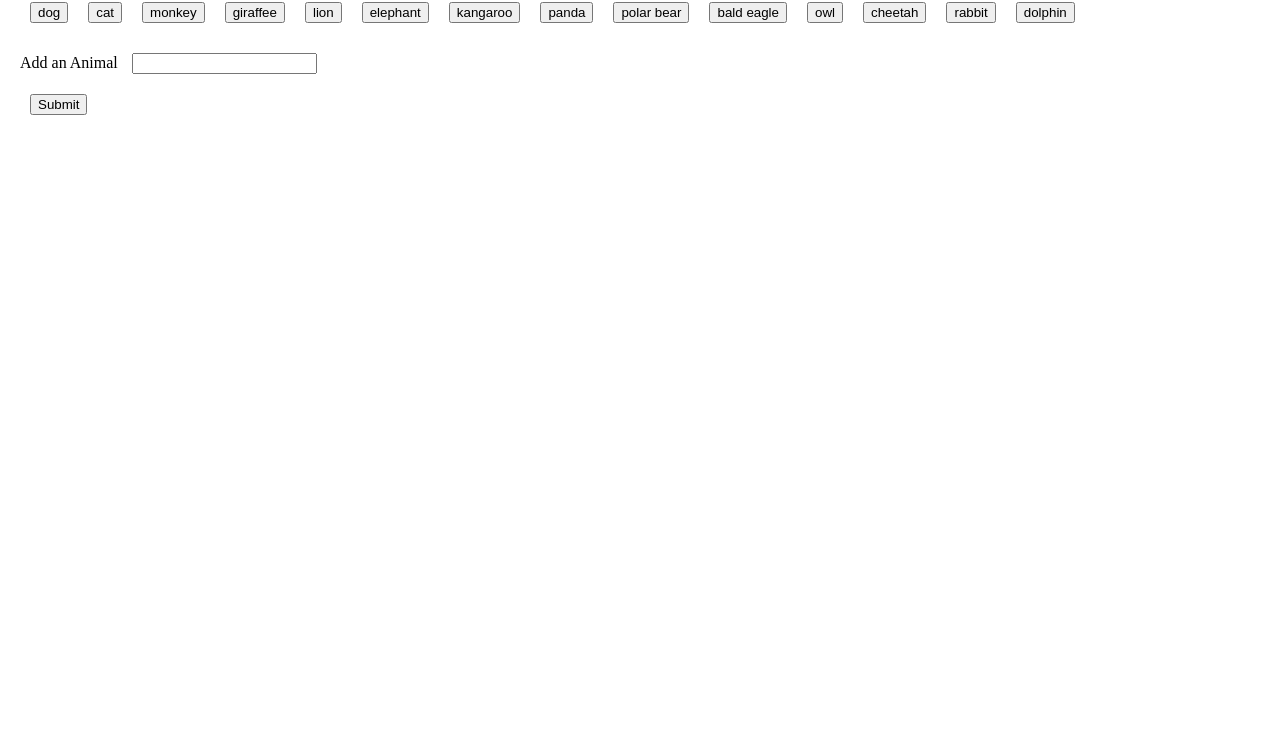
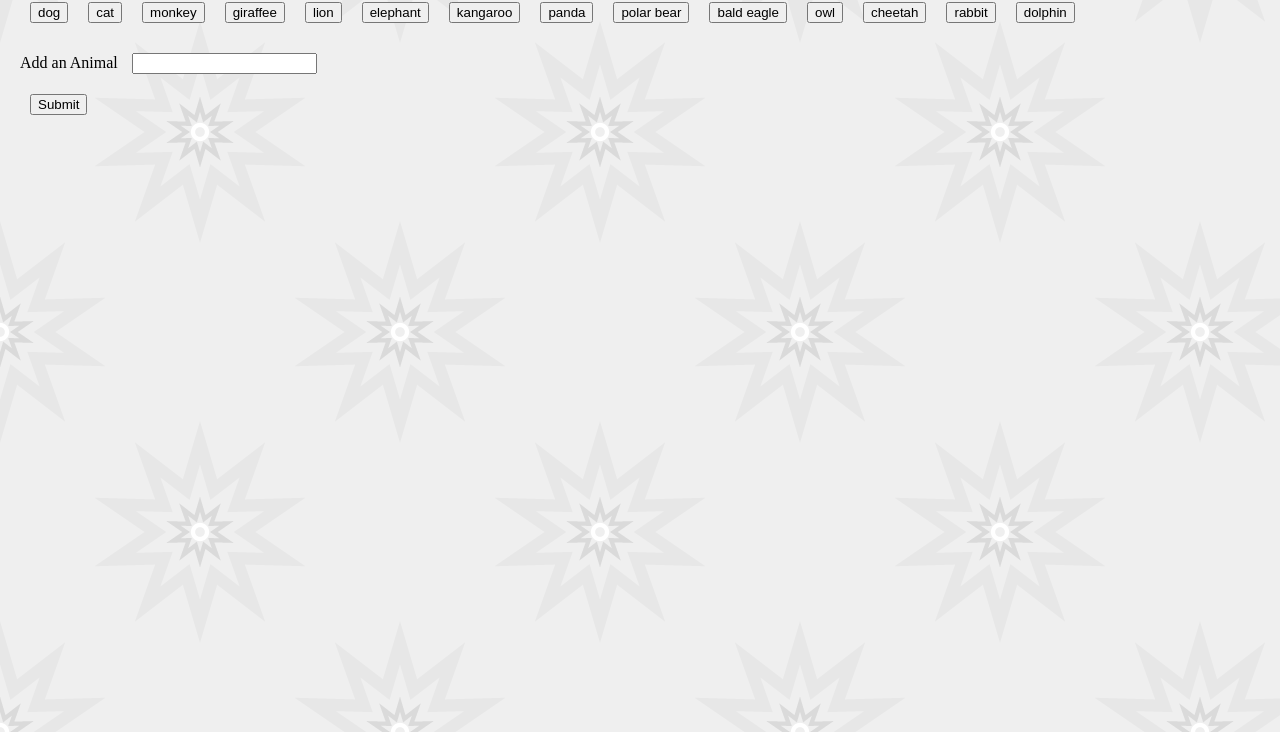
Before and after one commit to cherisek27/GifTastic, a plain HTML site: page index.html in a window 1280 px wide. Shown: the part 68-800 px from the top of the page. Drawn offline with nearby package versions, Linux system fonts and the light colour scheme.

Commit message:
homework

```diff
--- a/assets/css/style.css
+++ b/assets/css/style.css
@@ -1,3 +1,7 @@
+body {
+background: url("../images/pow-star.png");
+}
+
 button,
 		div,
 		form,
```
